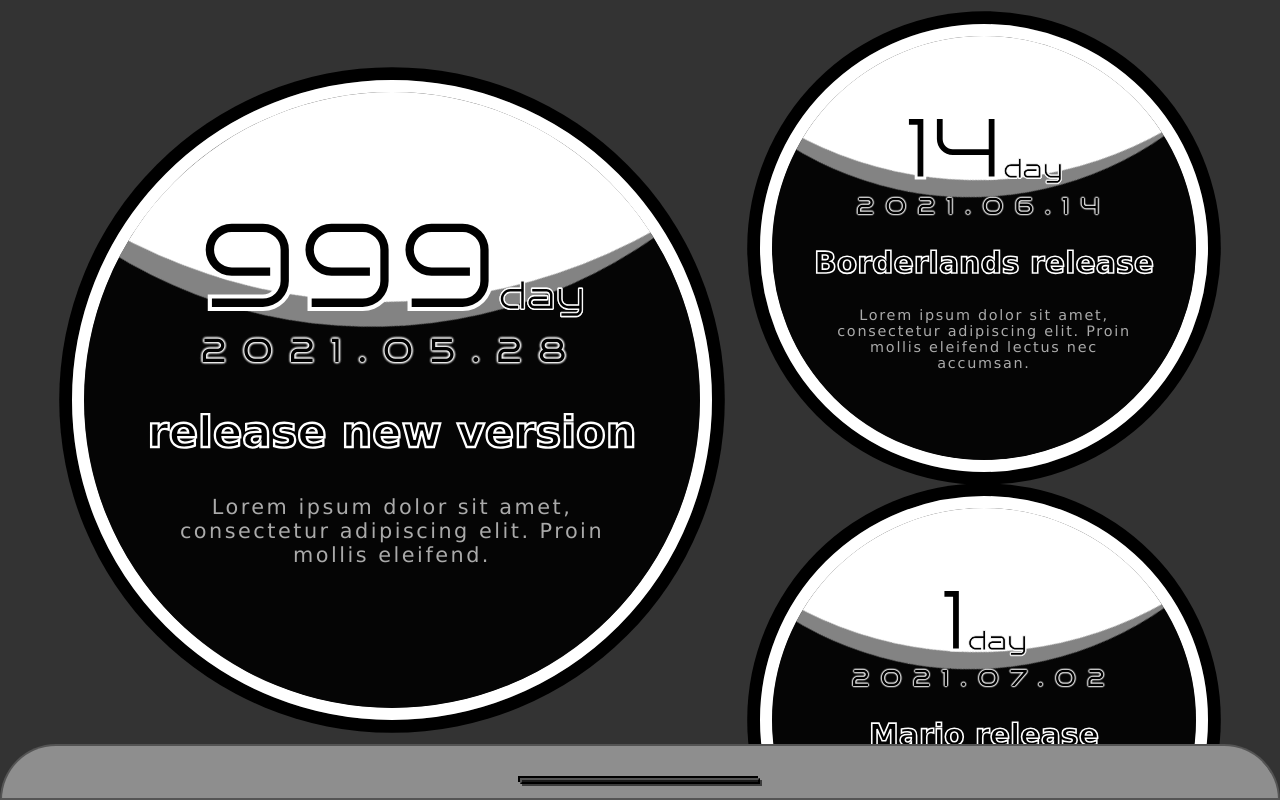
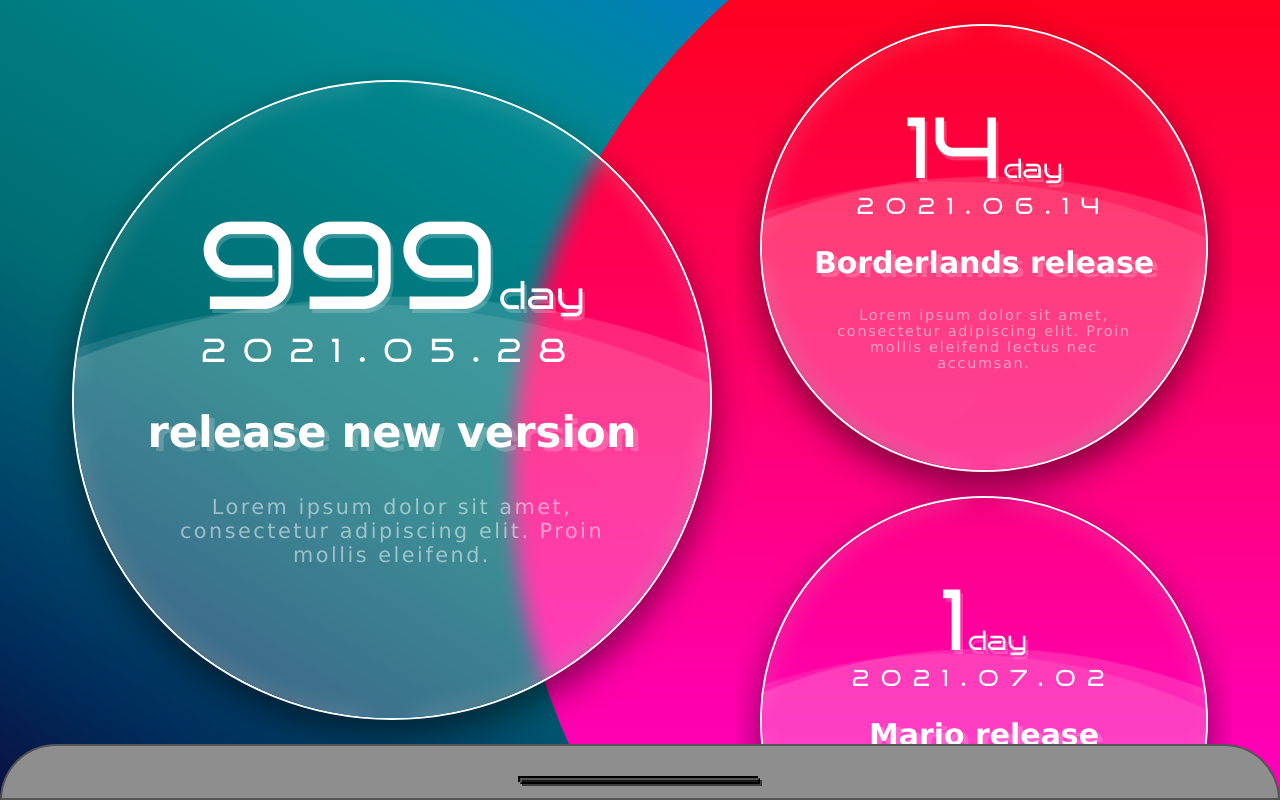
Before and after one commit to JooYoo/react-bigDay, a React (Create React App) app: page / in a window 1280 px wide. Shown: the top 801 px of the page. Built offline with nearby package versions, Linux system fonts and the light colour scheme.

Commit message:
ui: start glassmorphism

```diff
--- a/src/components/Grid/BigDayBall/BigDayBall.module.scss
+++ b/src/components/Grid/BigDayBall/BigDayBall.module.scss
@@ -1,7 +1,8 @@
 :root {
   --wave-percent: 30%;
   --container-color: rgba(0, 0, 0, 1);
-  --wave-color: rgba(0, 0, 0, 0.9);
+  // --wave-color: rgba(0, 0, 0, 0.9);
+  --wave-color: transparent;
 }
 
 .ball-size--l {
@@ -27,15 +28,17 @@
 
 .container {
   position: absolute;
-  border: $ball-padding solid rgba(255, 255, 255, 1);
+  border: 0.2vw solid rgba(255, 255, 255, 1);
   border-radius: 50%;
   /* box-shadow can be used to add extra border */
-  box-shadow: 0 0 0 $ball-border var(--container-color);
+  // box-shadow: 0 0 0 $ball-border var(--container-color);
 
   height: 100%;
   width: 100%;
   white-space: normal;
   overflow: hidden;
+
+  box-shadow: 0 15px 35px rgba(0, 0, 0, 0.5);
 }
 
 .wave {
@@ -44,30 +47,31 @@
   width: 100%;
   height: 100%;
   background-color: var(--wave-color);
+  backdrop-filter: blur(10px);
 }
 
 .wave::before,
 .wave::after {
   content: '';
   position: absolute;
-  width: 200%;
-  height: 200%;
-  left: -50%;
-  /* top: -190%; */
-  top: calc((200% - var(--wave-percent)) * -1);
-  transform: translateX(-50%);
+  width: 300%;
+  height: 300%;
+  left: -100%;
+  top: 40%;
+  // top: calc((200% - var(--wave-percent)) * -1);
+  // transform: translateX(-50%);
 }
 
 .wave::before {
   border-radius: 45%;
-  background-color: rgba(255, 255, 255, 1);
-  animation: animate 5s linear infinite;
+  background-color: rgba(255, 255, 255, 0.1);
+  animation: animate 10s linear infinite;
 }
 
 .wave::after {
-  border-radius: 40%;
-  background-color: rgba(255, 255, 255, 0.5);
-  animation: animate 5s linear infinite;
+  border-radius: 45%;
+  background-color: rgba(255, 255, 255, 0.15);
+  animation: animate 15s linear infinite;
 }
 
 @keyframes animate {
--- a/src/components/Grid/BigDayInfo/BigDayInfo.module.scss
+++ b/src/components/Grid/BigDayInfo/BigDayInfo.module.scss
@@ -23,23 +23,27 @@
 
 .info-rest-day-text {
   font-size: calc(3.75 * var(--font-unit));
-  -webkit-text-stroke: calc(0.125 * var(--font-unit)) white;
   line-height: calc(2 * var(--font-unit));
+  text-shadow: 0.4vw 0.3vw rgba(255, 255, 255, 0.2);
+  color: rgba(255, 255, 255, 1);
+  // -webkit-text-stroke: calc(0.125 * var(--font-unit)) white;
 
   &__unit {
     font-size: calc(1.125 * var(--font-unit));
-    -webkit-text-stroke: calc(0.0375 * var(--font-unit)) white;
-    text-shadow: -0.1vmin 0 white, 0 0.1vmin white, 0.1vmin 0 white,
-      0 -0.1vmin white;
+    // -webkit-text-stroke: calc(0.0375 * var(--font-unit)) white;
+    // text-shadow: -0.1vmin 0 white, 0 0.1vmin white, 0.1vmin 0 white,
+    //   0 -0.1vmin white;
   }
+  text-shadow: 0.2vw 0.3vw rgba(255, 255, 255, 0.2);
 }
 
 .info-date-end {
   font-size: var(--font-unit);
   letter-spacing: calc(0.5 * var(--font-unit));
-  text-shadow: white 0 0 $date-shadow, white 0 0 $date-shadow,
-    white 0 0 $date-shadow, white 0 0 $date-shadow, white 0 0 $date-shadow,
-    white 0 0 $date-shadow;
+  color: rgba(255, 255, 255, 1);
+  // text-shadow: white 0 0 $date-shadow, white 0 0 $date-shadow,
+  //   white 0 0 $date-shadow, white 0 0 $date-shadow, white 0 0 $date-shadow,
+  //   white 0 0 $date-shadow;
 }
 
 .info-title {
@@ -47,16 +51,18 @@
   font-weight: bolder;
   font-size: calc(1.3 * var(--font-unit));
   line-height: calc(3.75 * var(--font-unit));
-  -webkit-text-stroke: $title-stroke white;
+  text-shadow: 0.4vw 0.3vw rgba(255, 255, 255, 0.2);
+  color: rgba(255, 255, 255, 1);
+  // -webkit-text-stroke: $title-stroke white;
 }
 
 .info-description {
   width: 70%;
-  color: rgba(170, 170, 170, 1);
   font-family: Verdana;
   font-size: calc(0.625 * var(--font-unit));
   letter-spacing: calc(0.075 * var(--font-unit));
   text-align: center;
+  color: rgba(255, 255, 255, 0.5);
 }
 
 // responsive
--- a/src/components/Grid/Grid.module.scss
+++ b/src/components/Grid/Grid.module.scss
@@ -2,5 +2,31 @@
   position: relative;
   height: 100%;
   width: 100%;
-  background-color: rgba(0, 0, 0, 0.8);
+  // background-color: rgba(0, 0, 0, 0.8);
+  background-image: linear-gradient(
+    to right top,
+    #0b0f41,
+    #002958,
+    #004168,
+    #005870,
+    #006e74,
+    #00777d,
+    #007f87,
+    #008891,
+    #0083ac,
+    #007bcb,
+    #006ce1,
+    #304fe1
+  );
+
+  &::before {
+    content: '';
+    position: absolute;
+    bottom: -40%;
+    left: 40%;
+    width: 100vw;
+    height: 100vw;
+    background: linear-gradient(#f00, #f0f);
+    border-radius: 50%;
+  }
 }
```
